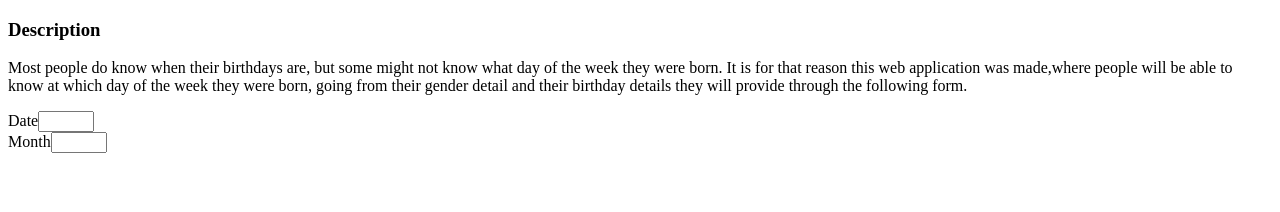
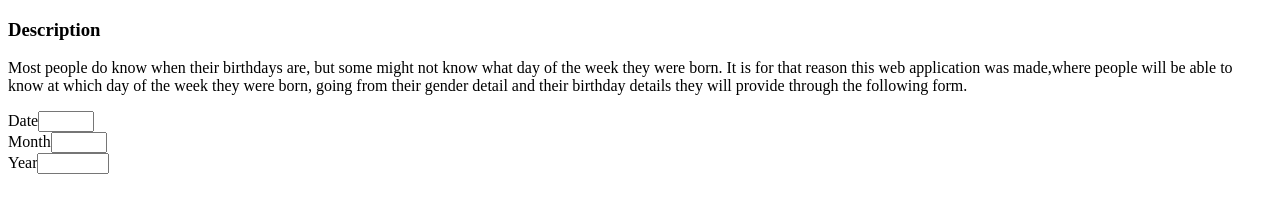
Before and after one commit to KaChryssie/AkanNames, a plain HTML site: page bdaycalculator.html in a window 1280 px wide. Drawn offline with Linux system fonts and the light colour scheme.

Commit message:
add year imput

```diff
--- a/bdaycalculator.html
+++ b/bdaycalculator.html
@@ -24,6 +24,9 @@
     <div>
         Month<input type="number" min="1" max="12" id="month">  </input>
     </div>
+    <div>
+        Year<input type="number" min="1000" max="2020" id="year">  </input>
+    </div>
 </form>
 
 </body>
```
